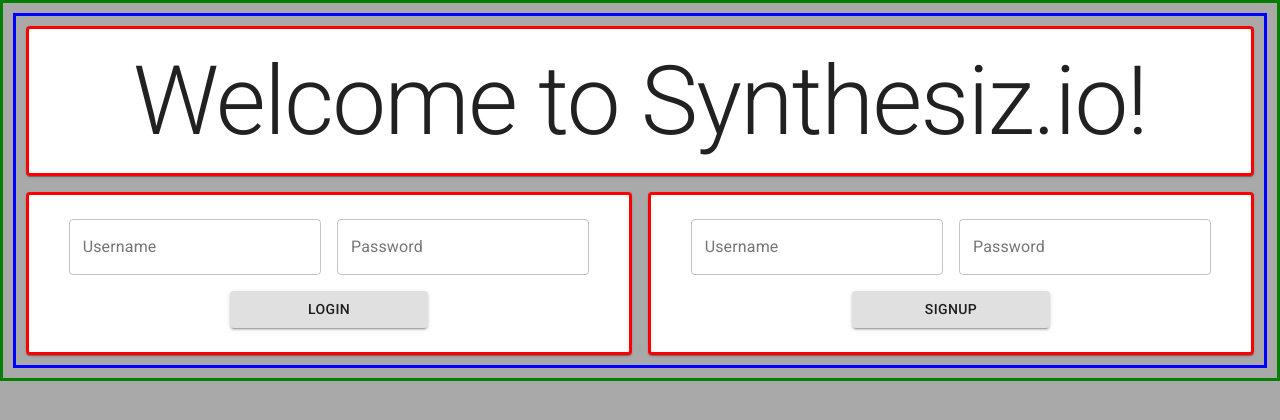
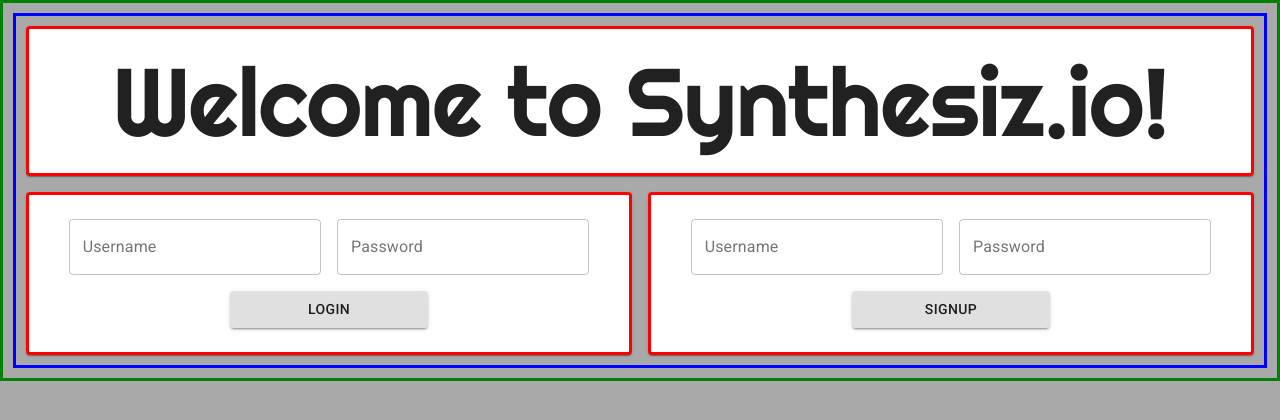
Before and after one commit to bstizzle/synthesizio-frontend, a React (Create React App) app: page / in a window 1280 px wide. Shown: the top 420 px of the page. Built offline with nearby package versions, Linux system fonts and the light colour scheme; no server answers.

Commit message:
added font link and styling for Typography

```diff
--- a/public/index.html
+++ b/public/index.html
@@ -3,6 +3,9 @@
   <head>
     <meta charset="utf-8" />
     <link rel="icon" href="%PUBLIC_URL%/favicon.ico" />
+    <!-- Google font library  -->
+    <link rel="preconnect" href="https://fonts.gstatic.com">
+    <link href="https://fonts.googleapis.com/css2?family=Righteous&display=swap" rel="stylesheet">
     <!-- Material-UI stylesheets-->
     <link rel="stylesheet" href="https://fonts.googleapis.com/css?family=Roboto:300,400,500,700&display=swap" />
     <link rel="stylesheet" href="https://fonts.googleapis.com/icon?family=Material+Icons" />
--- a/src/Components/Login.js
+++ b/src/Components/Login.js
@@ -34,6 +34,9 @@
             padding: theme.spacing(2),
             textAlign: 'center',
             border: "3px solid red",
+        },
+        typography: {
+            fontFamily: 'Righteous'
         },
     }));
 
@@ -96,7 +99,7 @@
             <Grid container spacing={2}>
                 <Grid item xs={12}>
                     <Paper className={classes.paper}>
-                        <Typography variant="h1">
+                        <Typography className={classes.typography} variant="h1">
                             Welcome to Synthesiz.io!
                         </Typography>
                     </Paper>
```
Also changed, not shown: 1 other file (tests, documents, lock files or other folders).
